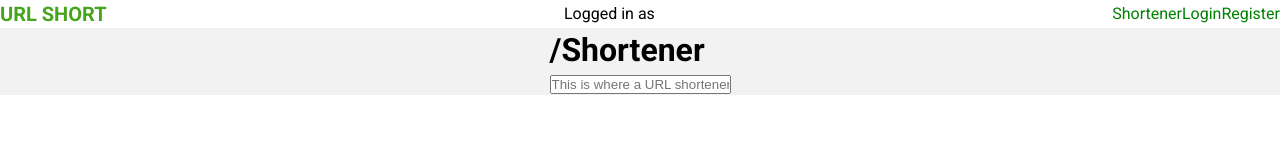
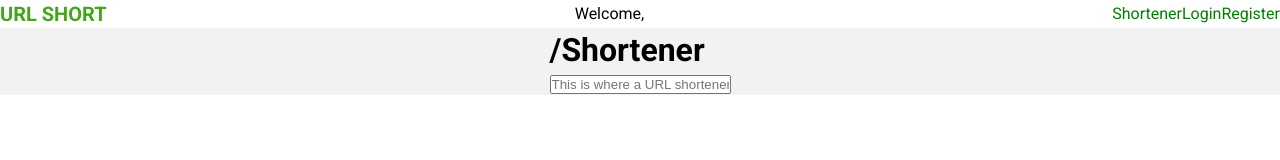
Before and after one commit to AerialWombat/url-shortener, a React (Create React App) app: page / in a window 1280 px wide. Shown: the top 160 px of the page. Built offline with nearby package versions, Linux system fonts and the light colour scheme.

Commit message:
Added render logic for signed in state

```diff
--- a/src/components/Header/Header.js
+++ b/src/components/Header/Header.js
@@ -5,10 +5,16 @@ import styles from "./header.module.scss";
 
 // Will need to use state to determine shown options based on log-in status
 // ^ Nevermind, boolean prop should be fine
-const Header = ({ username }) => (
+const Header = ({ signedIn, username }) => (
   <header className={styles.container}>
     <h1 className={styles.brand}>URL SHORT</h1>
-    <p>Logged in as {username}</p>
+    <p>Welcome, {username}</p>
+
+    {signedIn ? (
+      <Link className={styles.navlink} to="/signout">
+        Sign Out
+      </Link>
+    ) : (
       <span>
         <Link className={styles.navlink} to="/">
           Shortener
@@ -20,6 +26,7 @@ const Header = ({ username }) => (
           Register
         </Link>
       </span>
+    )}
   </header>
 );
 
```
Lines whose indentation alone changed are shown as unchanged.
